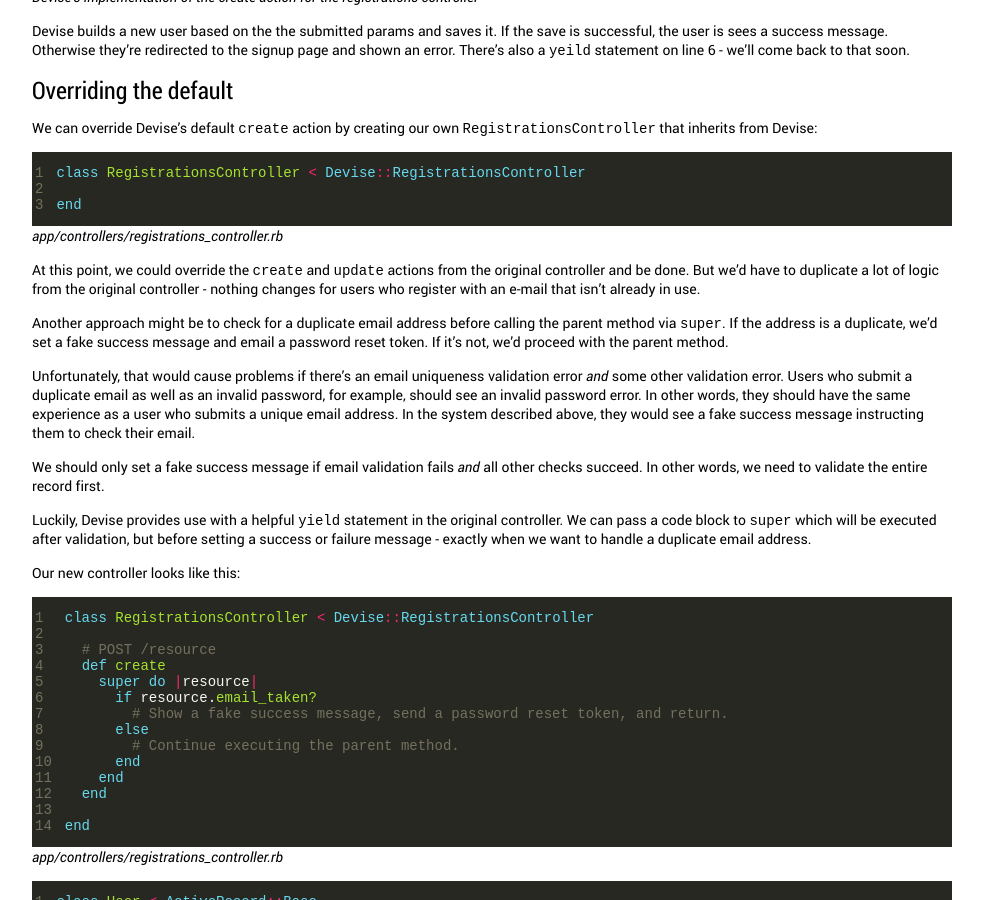
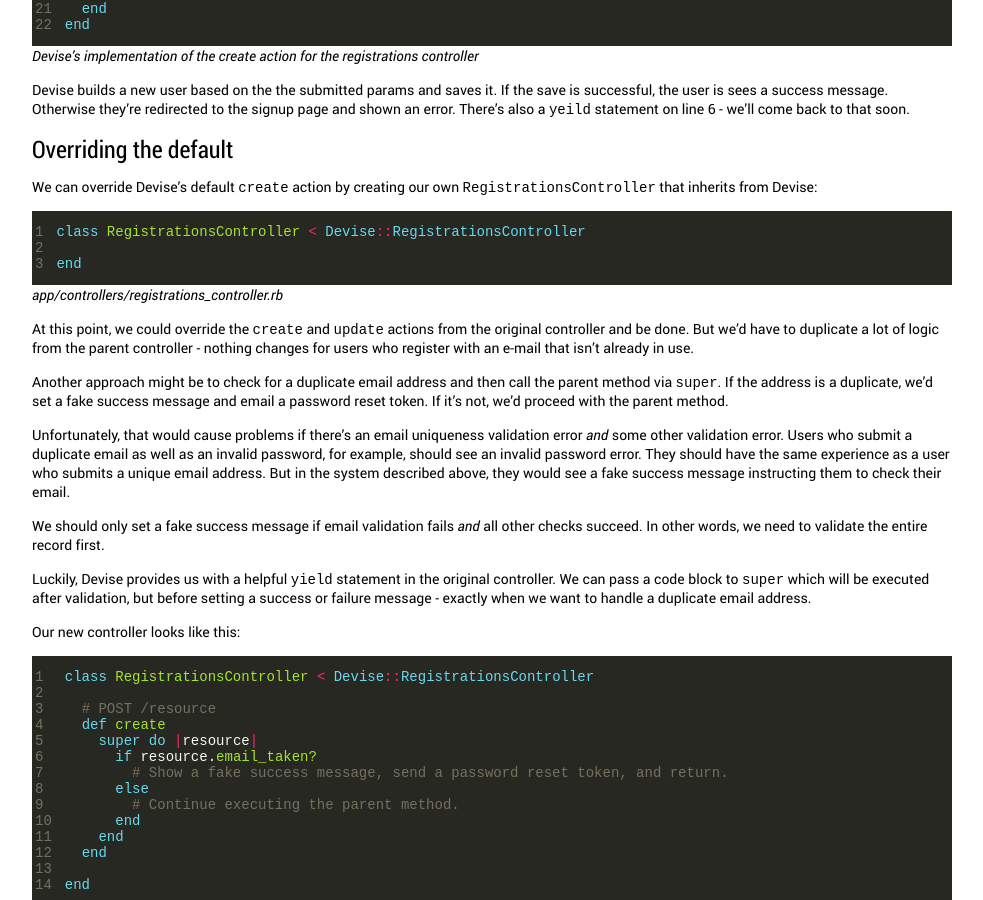
Before and after one commit to vbrown608/jekyll-portfolio, a Jekyll site: the page built from _blog_posts/rails-email-privacy.md, in a window 1280 px wide and 900 px high, scrolled down 1704 px. Shown: the whole window, without its empty margins (148-1131 px from the left). Built offline with Jekyll 4.4.1, drawn with Linux system fonts in a browser that asks for light colours; some of the changed text lies outside the part shown.

Commit message:
More small edits and a blog post template

```diff
--- a/_blog_posts/rails-email-privacy.md
+++ b/_blog_posts/rails-email-privacy.md
@@ -72,15 +74,15 @@
 {% endhighlight %}
 *app/controllers/registrations_controller.rb*
 
-At this point, we could override the `create` and `update` actions from the original controller and be done. But we'd have to duplicate a lot of logic from the original controller - nothing changes for users who register with an e-mail that isn't already in use.
+At this point, we could override the `create` and `update` actions from the original controller and be done. But we'd have to duplicate a lot of logic from the parent controller - nothing changes for users who register with an e-mail that isn't already in use.
 
-Another approach might be to check for a duplicate email address before calling the parent method via `super`. If the address is a duplicate, we'd set a fake success message and email a password reset token. If it's not, we'd proceed with the parent method.
+Another approach might be to check for a duplicate email address and then call the parent method via `super`. If the address is a duplicate, we'd set a fake success message and email a password reset token. If it's not, we'd proceed with the parent method.
 
-Unfortunately, that would cause problems if there's an email uniqueness validation error _and_ some other validation error. Users who submit a duplicate email as well as an invalid password, for example, should see an invalid password error. In other words, they should have the same experience as a user who submits a unique email address. In the system described above, they would see a fake success message instructing them to check their email.
+Unfortunately, that would cause problems if there's an email uniqueness validation error _and_ some other validation error. Users who submit a duplicate email as well as an invalid password, for example, should see an invalid password error. They should have the same experience as a user who submits a unique email address. But in the system described above, they would see a fake success message instructing them to check their email.
 
 We should only set a fake success message if email validation fails _and_ all other checks succeed. In other words, we need to validate the entire record first.
 
-Luckily, Devise provides use with a helpful `yield` statement in the original controller. We can pass a code block to `super` which will be executed after validation, but before setting a success or failure message - exactly when we want to handle a duplicate email address.
+Luckily, Devise provides us with a helpful `yield` statement in the original controller. We can pass a code block to `super` which will be executed after validation, but before setting a success or failure message - exactly when we want to handle a duplicate email address.
 
 Our new controller looks like this:
 
--- /dev/null
+++ b/_layouts/blogpost.html
@@ -0,0 +1,9 @@
+---
+layout: default
+---
+<h1 class='page-title'>{{ page.title }}</h1>
+<div class='subtitle'>
+{{ page.keywords }}
+</div>
+
+{{ content }}
```
Also changed, not shown: other parts of _blog_posts/rails-email-privacy.md (+6 -4 lines).
